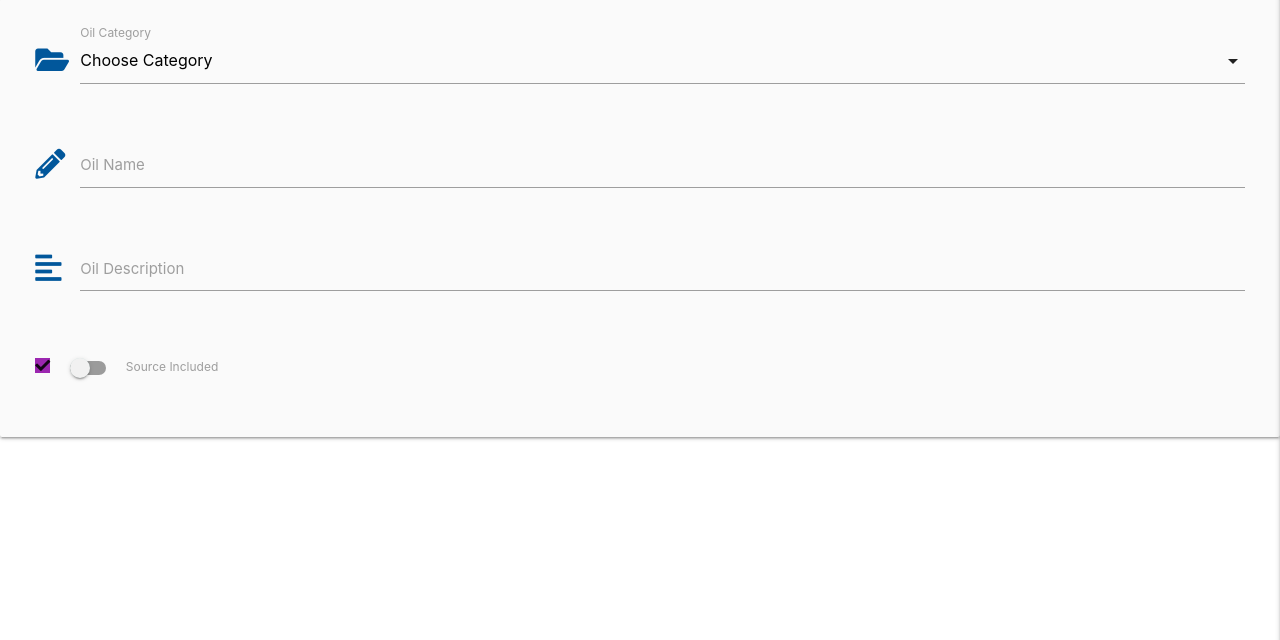
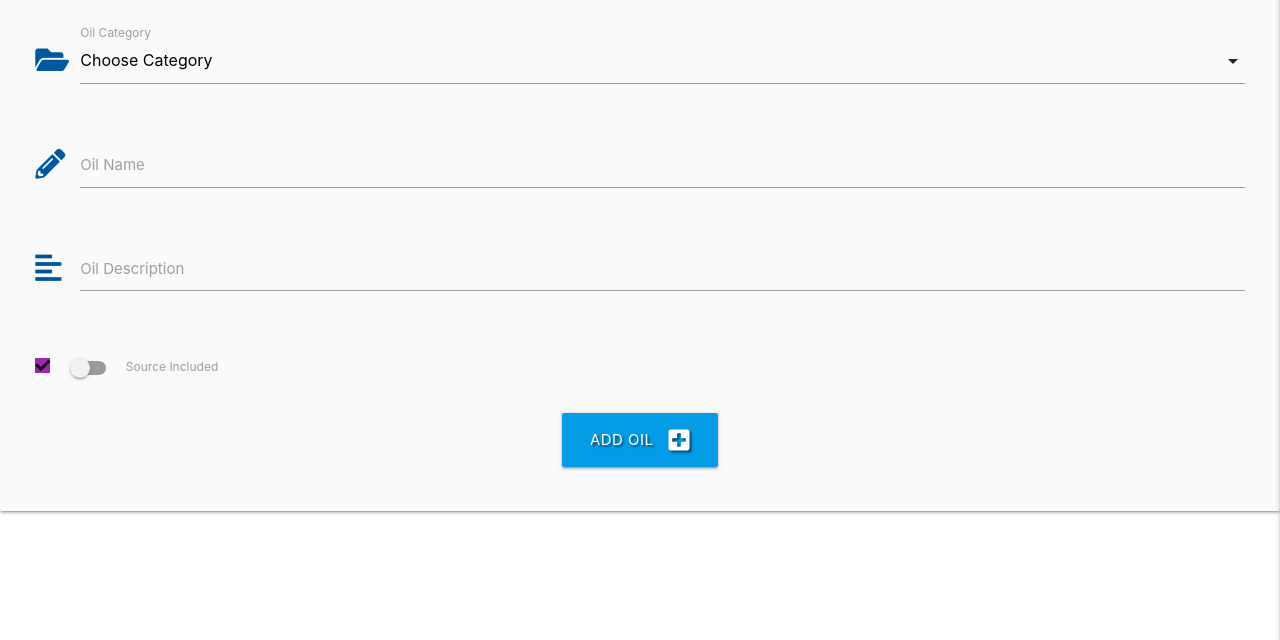
Before and after one commit to Code-Institute-Submissions/EssentialOilsDatabase, a Flask app: page /add_oils in a window 1280 px wide. Shown: the part 160-800 px from the top of the page. Run offline with Flask 2, Linux system fonts and the light colour scheme; data that the repository does not hold is empty; some libraries are stand-ins or nearby versions.

Commit message:
Allow pageusers to submit essential oils to db

```diff
--- a/app.py
+++ b/app.py
@@ -11,8 +11,8 @@ if os.path.exists("env.py"):
 app = Flask(__name__)
 
 
-app.config ["MONGO_DBNAME"] = os.environ.get("MONGO_DBNAME")
-app.config ["MONGO_URI"] = os.environ.get("MONGO_URI")
+app.config["MONGO_DBNAME"] = os.environ.get("MONGO_DBNAME")
+app.config["MONGO_URI"] = os.environ.get("MONGO_URI")
 app.secret_key = os.environ.get("SECRET_KEY")
 
 
@@ -24,13 +24,27 @@ mongo = PyMongo(app)
 def get_essentialoils():
     essentialoils = list(mongo.db.essential_oils.find())
     return render_template(
-        "essentialoils.html", essentialoils = essentialoils)
-#check to make sure variation between essential_oils database and other essentialoils without _ are ok
+        "essentialoils.html", essentialoils=essentialoils)
 
-@app.route("/add_oils")
+
+@app.route("/add_oils", methods=["GET", "POST"])
 def add_oils():
-        categories = mongo.db.categories.find().sort("category_name", 1)
-        return render_template("add_oils.html", categories=categories)
+    if request.method == "POST":
+        source_inc = "on" if request.form.get("source_inc") else "off"
+        oil = {
+            "category_name": request.form.get("category_name"),
+            "oil_name": request.form.get("oil_name"),
+            "oil_description": request.form.get("oil_description"),
+            "source_inc": source_inc,
+        }
+
+        mongo.db.essential_oils.insert_one(oil)
+        flash("Oil Sucessfully Added")
+        return redirect(url_for("get_essentialoils"))
+
+    categories = mongo.db.categories.find().sort("category_name", 1)
+    return render_template("add_oils.html", categories=categories)
+
 
 if __name__ == "__main__":
     app.run(host=os.environ.get("IP"),
--- a/templates/add_oils.html
+++ b/templates/add_oils.html
@@ -4,7 +4,8 @@
     <h3 class="light-blue-text text-darken-4 center-align">Add Oils</h3>
 
     <div class="row card-panel grey lighten-5">
-        <form class="col s12" method="POST" action="">
+        <form class="col s12" method="POST" action="{{ url_for('add_oils') }}">
+            <!--Category Selection------------------------------------------------------------->
             <div class="row">
                 <div class="input-field col s12">
                     <i class="fas fa-folder-open prefix light-blue-text text-darken-4"></i>
@@ -18,6 +19,7 @@
                 </div>
 
             </div>
+            <!--Oil Name------------------------------------------------------------------------>
             <div class="row">
                 <div class="input-field col s12">
                     <i class="fas fa-pencil-alt prefix light-blue-text text-darken-4"></i>            <!--change color, fa, and styles-->
@@ -26,6 +28,7 @@
                     <label for="oil_name">Oil Name</label>
                 </div>
             </div>
+            <!--Oil Description------------------------------------------------------------------>
             <div class="row">
                 <div class="input-field col s12">
                     <i class="fas fa-align-left prefix light-blue-text text-darken-4"></i>                    <!--change color, fa, and styles-->
@@ -36,7 +39,7 @@
             </div>
             <div class="row">
                 <div class="input-field col 12">
-                    <!-- Switch -->
+            <!-- Source included toggle switch ---------------------------------------------------->
                     <div class="switch">
                         <i class="fas fa-check purple text-lighten-2"></i>
                         <label for="source_inc">
@@ -45,7 +48,14 @@
                             Source Included
                         </label>
                     </div>
-
+                </div>
+            </div>
+            <!--Submit button----------------------------------------------------------------------->
+            <div class="row">
+                <div class="col s12 center-align">
+                    <button type="submit" class="btn-large light-blue darken-1 text-shadow">
+                        Add Oil <i class="fas fa-plus-square right"></i>
+                    </button>
                 </div>
             </div>
         </form>
--- a/templates/essentialoils.html
+++ b/templates/essentialoils.html
@@ -1,5 +1,7 @@
 {% extends "base.html" %}
 {% block content %}
+
+    <h3 class="light-blue-text text-darken-4 center-align">All Essential Oils</h3>
 
     <ul class="collapsible">
         {% for oil in essentialoils %}
@@ -9,7 +11,7 @@
                 <strong>{{ oil.oil_name }}</strong>                                         <!--Do I want date added here? or  single or combo (toggle switch)-->
                 {% if oil.source_inc == "on" %}
                     <i class = "fas fa-check purple text-lighten-2 tooltipped"
-                    data-position="right" data-tooltip="Source Included!"></i></i>                <!-- change icon-->
+                    data-position="right" data-tooltip="Source Included!"></i>                <!-- change icon-->
                 {% endif %}
             </div>                <!--fix colours and  that of accordian in the class of the div-->
             <div class="collapsible-body">
```
Lines whose indentation alone changed are shown as unchanged.
